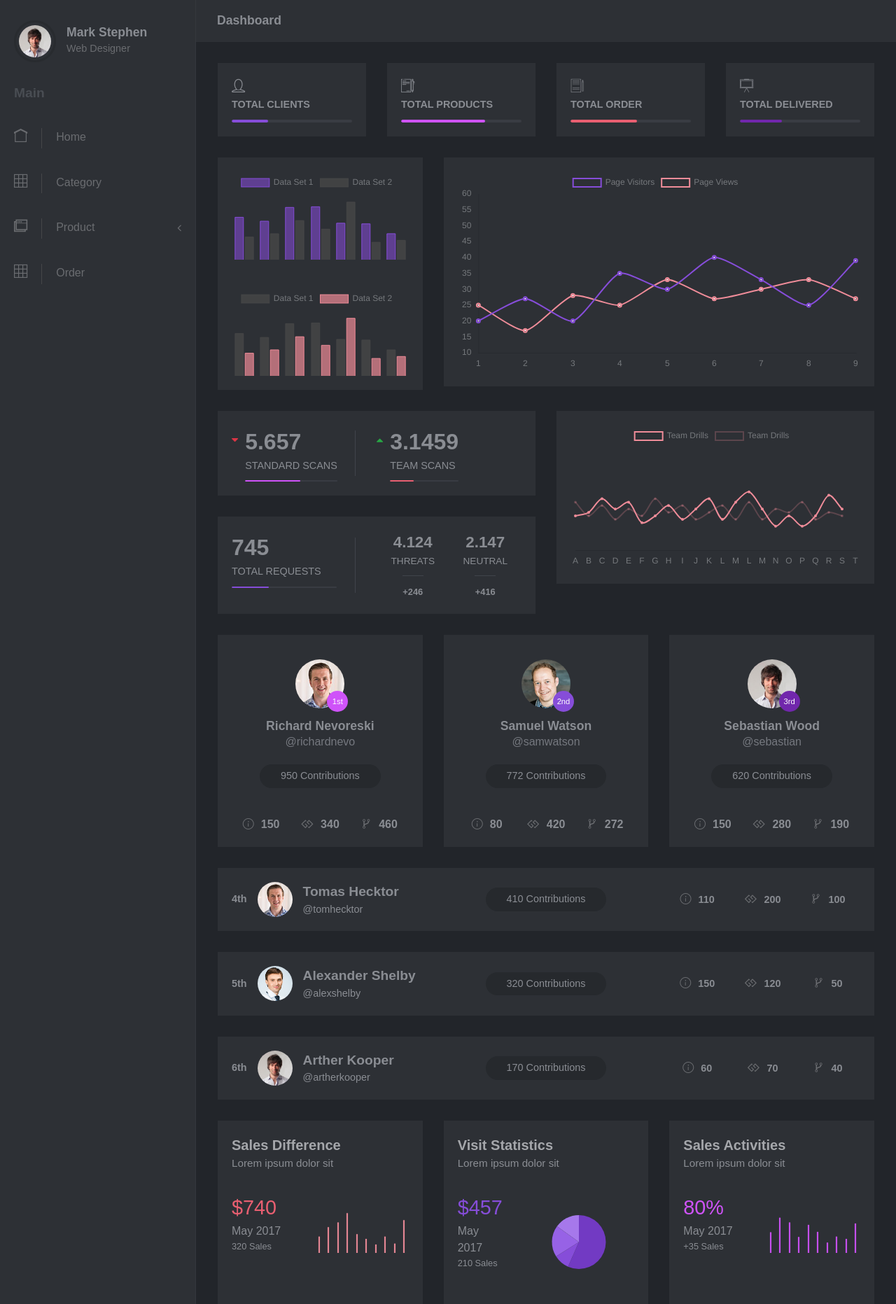
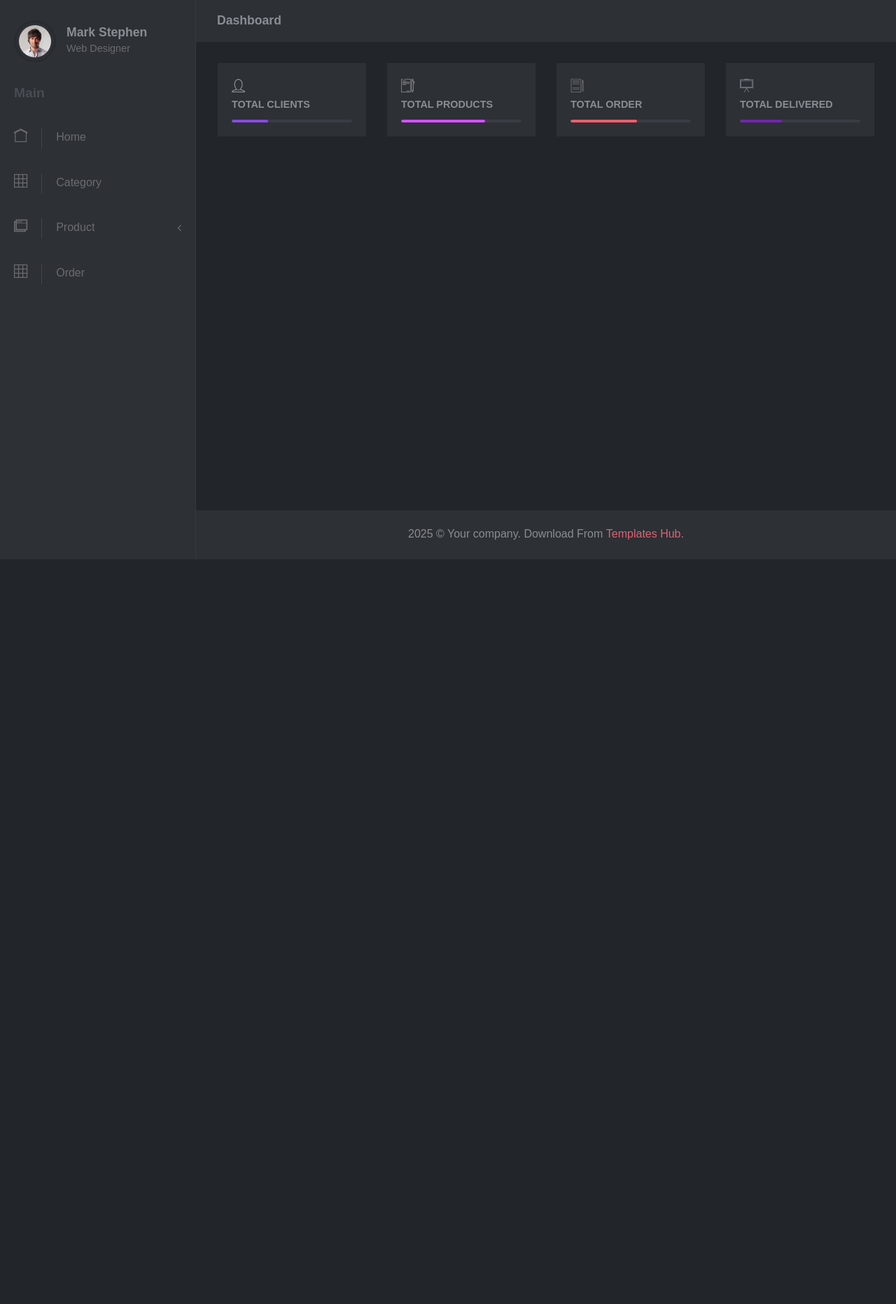
Before and after one commit to huseanabioye/E-commerce-app, a Laravel app: template resources/views/admin/index.blade.php in a window 1280 px wide. Shown: the part 82-1945 px from the top of the page at 70% size. After the commit the page ends 881 px from the top, so only its background shows below. Run offline with Laravel 12, Linux system fonts and the light colour scheme; the template is opened without the code that fills it, so the values that code supplies are empty.

Commit message:
Editing of dashboard

```diff
--- a/resources/views/admin/body.blade.php
+++ b/resources/views/admin/body.blade.php
@@ -60,7 +60,7 @@
   </div>
 </div>
 </section>
-<section class="no-padding-bottom">
+{{-- <section class="no-padding-bottom">
 <div class="container-fluid">
   <div class="row">
     <div class="col-lg-4">
@@ -124,8 +124,8 @@
     </div>
   </div>
 </div>
-</section>
-<section class="no-padding-bottom">
+</section> --}}
+{{-- <section class="no-padding-bottom">
 <div class="container-fluid">
   <div class="row">
     <div class="col-lg-4">
@@ -373,12 +373,12 @@
     </div>
   </div>
 </div>
-</section>
+</section> --}}
 <footer class="footer">
 <div class="footer__block block no-margin-bottom">
   <div class="container-fluid text-center">
     <!-- Please do not remove the backlink to us unless you support us at https://bootstrapious.com/donate. It is part of the license conditions. Thank you for understanding :)-->
-     <p class="no-margin-bottom">2018 &copy; Your company. Download From <a target="_blank" href="https://templateshub.net">Templates Hub</a>.</p>
+     <p class="no-margin-bottom">2025 &copy; Your company. Download From <a target="_blank" href="https://templateshub.net">Templates Hub</a>.</p>
   </div>
 </div>
 </footer>
```
Also changed, not shown: public/products/1746440824.jpg (added).
